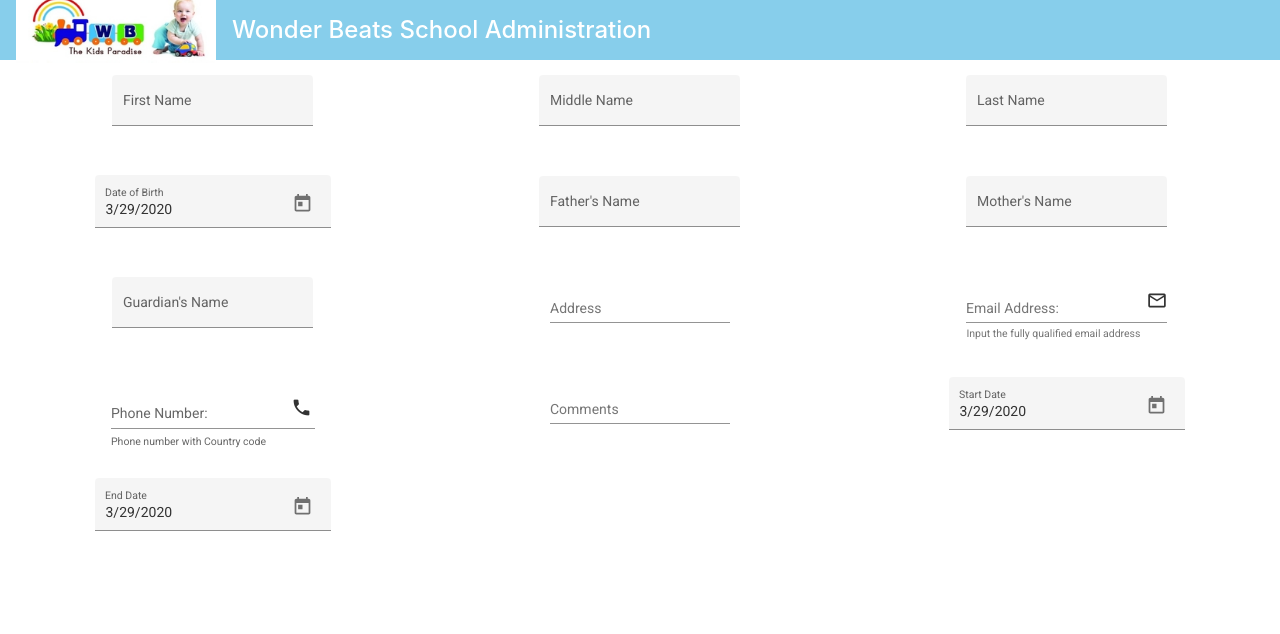
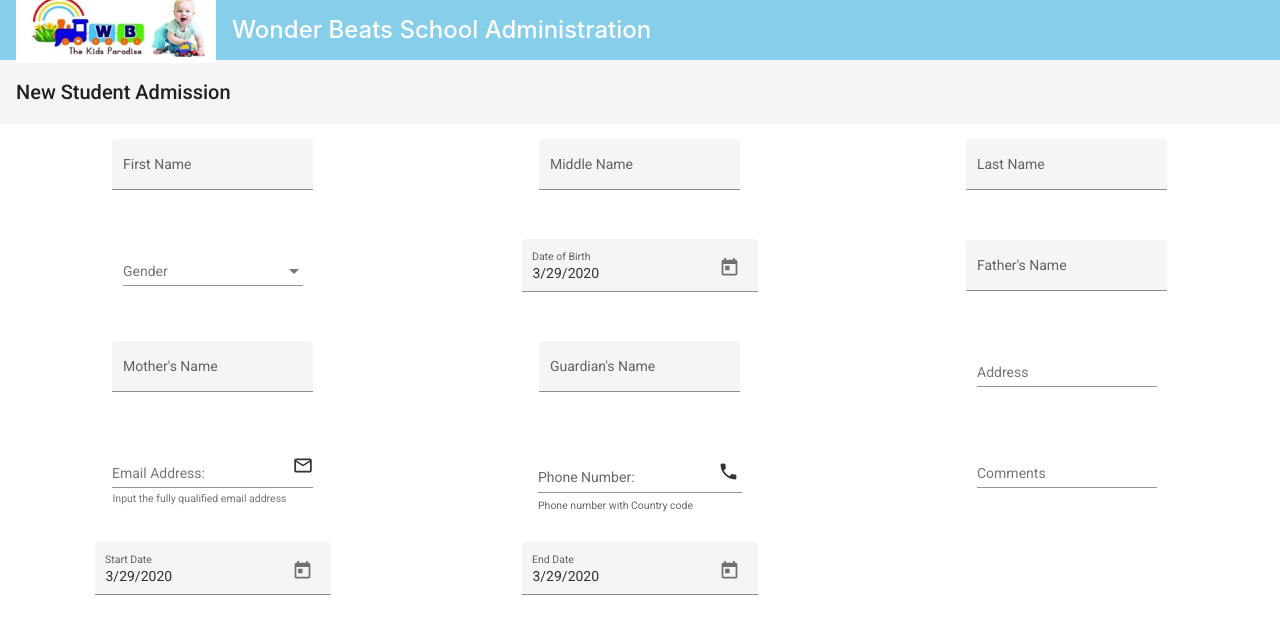
Before and after one commit to muralikumandurigit/wbeatsui, an Angular app in the folder wbeatsui/: page /student/admission in a window 1280 px wide. Shown: the top 634 px of the page. Built offline with nearby package versions, Linux system fonts and the light colour scheme.

Commit message:
Started implementing new student admission

```diff
--- a/wbeatsui/src/app/components/student-admission/student-admission.component.css
+++ b/wbeatsui/src/app/components/student-admission/student-admission.component.css
@@ -0,0 +1,5 @@
+
+.toolbar span {
+	justify-content: center;
+	color: red;
+}
--- a/wbeatsui/src/app/components/student-admission/student-admission.component.html
+++ b/wbeatsui/src/app/components/student-admission/student-admission.component.html
@@ -1,3 +1,6 @@
+<mat-toolbar id="toolbar">
+   <span>New Student Admission</span>
+</mat-toolbar>
 <div class="form-container">
    <mat-grid-list cols="3" rowHeight="100px">
       <mat-grid-tile>
@@ -16,6 +19,16 @@
          <mat-form-field appearance="fill">
             <mat-label>Last Name</mat-label>
             <input matInput>
+         </mat-form-field>
+      </mat-grid-tile>
+      <mat-grid-tile>
+         <mat-form-field>
+            <mat-label>Gender</mat-label>
+            <mat-select>
+               <mat-option *ngFor="let gender of gender" [value]="gender.code">
+               {{ gender.description }}
+               </mat-option>
+            </mat-select>
          </mat-form-field>
       </mat-grid-tile>
       <mat-grid-tile>
--- a/wbeatsui/src/app/components/student-admission/student-admission.component.ts
+++ b/wbeatsui/src/app/components/student-admission/student-admission.component.ts
@@ -1,5 +1,10 @@
 import { Component, OnInit } from '@angular/core';
 import {FormControl} from '@angular/forms';
+
+export interface Gender {
+  code: string,
+  description: string
+}
 
 @Component({
   selector: 'app-student-admission',
@@ -8,6 +13,11 @@ import {FormControl} from '@angular/forms';
 })
 export class StudentAdmissionComponent implements OnInit {
 
+  gender : Gender[] = [
+      {code: 'M', description: 'Male'},
+      {code: 'F', description: 'Female'}
+  ];
+
   today = new FormControl(new Date());
   constructor() { }
 
```
